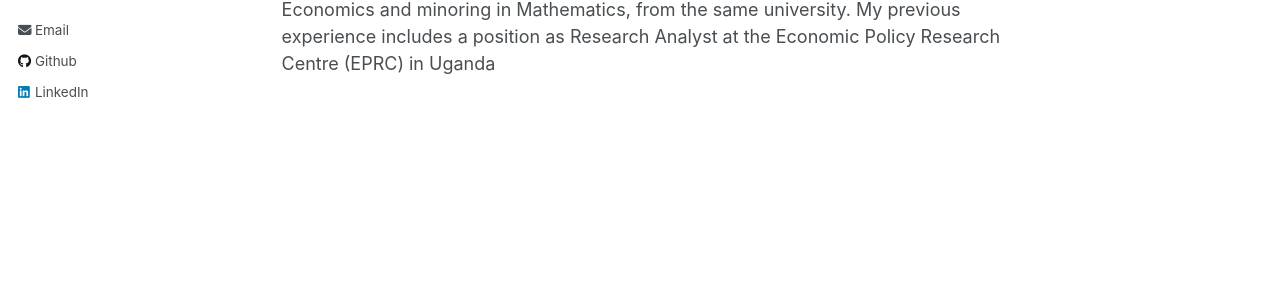
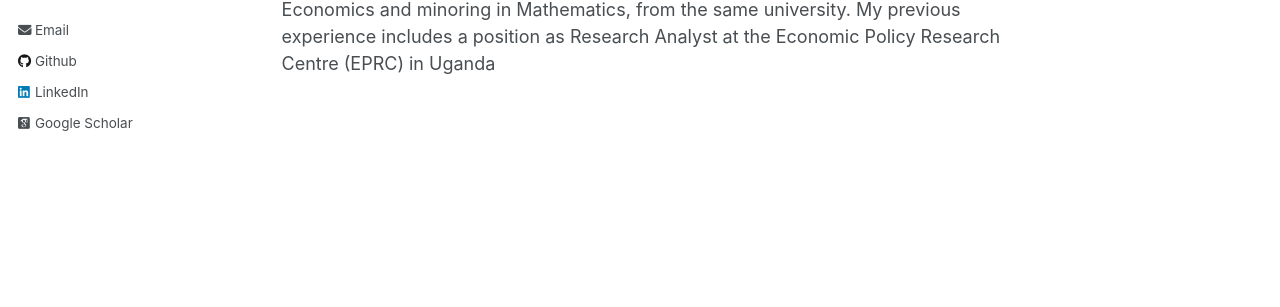
Before and after one commit to LizzyChikapa/nathan, a Jekyll site: the page built from _pages/about.md, in a window 1280 px wide. Shown: the part 365-672 px from the top of the page. Built offline with Jekyll 4.4.1, drawn with Linux system fonts in a browser that asks for light colours; some web fonts are replaced.

Commit message:
Update author-profile.html

```diff
--- a/_includes/author-profile.html
+++ b/_includes/author-profile.html
@@ -150,6 +150,11 @@
       {% if author.zhihu %}
       <li><a href="{{ author.zhihu }}"><i class="fab fa-fw fa-zhihu icon-pad-right" aria-hidden="true"></i>Zhihu</a></li>
       {% endif %}
+      {% if author.google_scholar %}
+      <li><a href="https://scholar.google.com/citations?user={{ author.google_scholar }}"><i class="ai ai-google-scholar-square ai-fw icon-pad-right" aria-hidden="true"></i>Google Scholar</a></li>
+    {% endif %}
+
+
     </ul>
   </div>
 </div>
```
